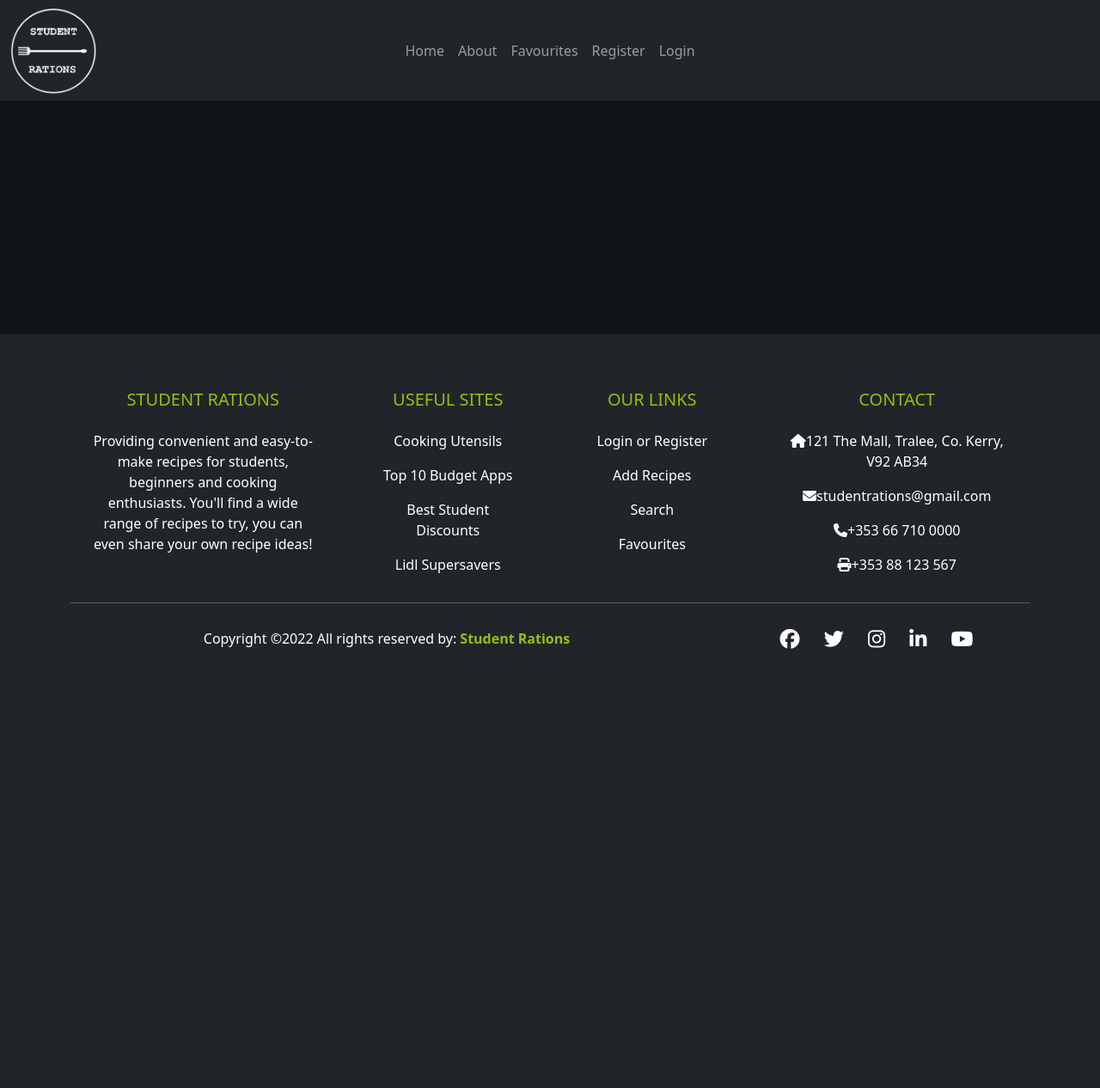
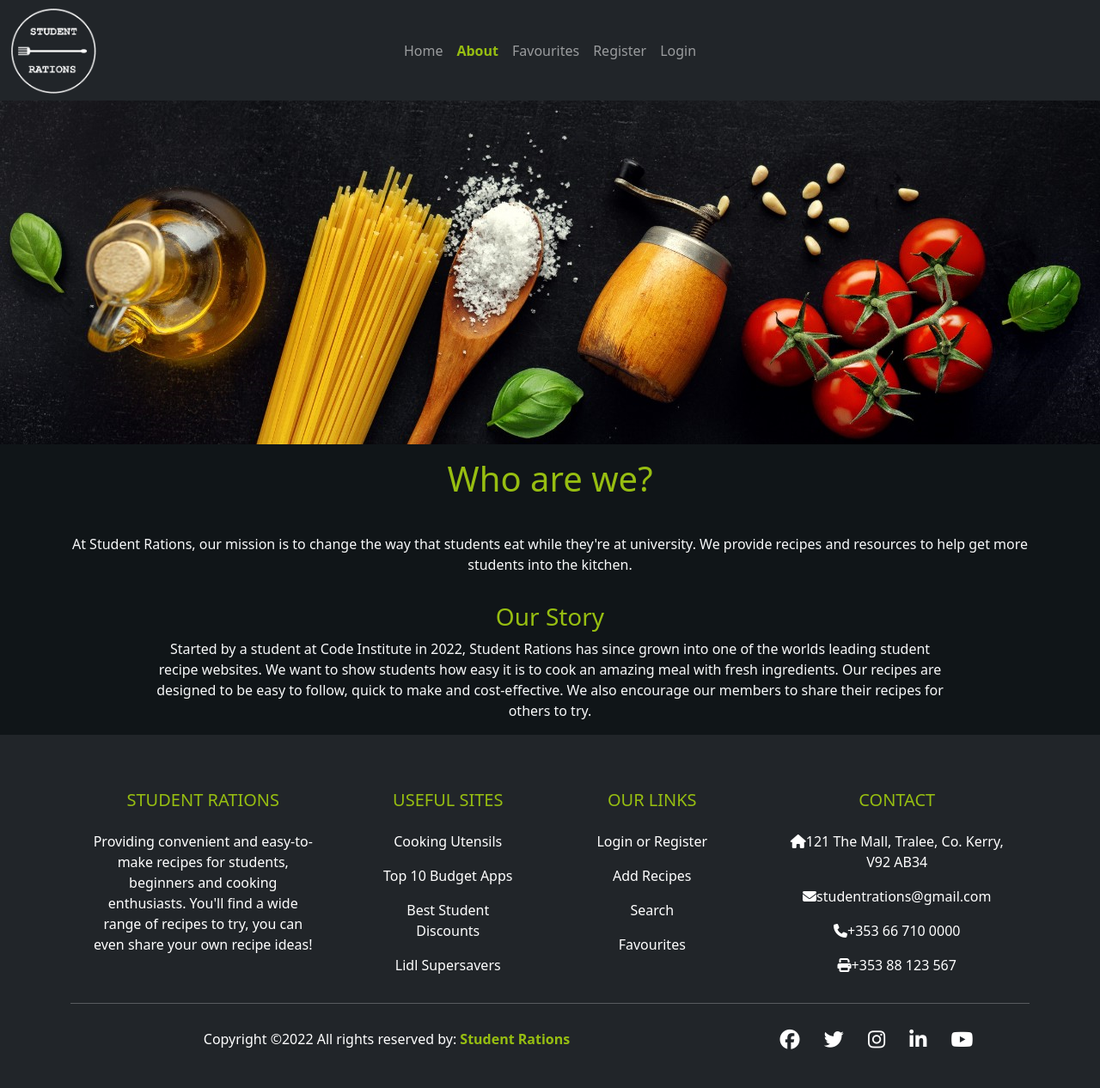
Before and after one commit to Irishbecky91/student_rations, a Django app: page /about/ in a window 1280 px wide. Shown: the whole page at 86% size. Before the commit the page ends 755 px from the top, so only its background shows below. Run offline with Django 3.2, Linux system fonts and the light colour scheme; some libraries are stand-ins or nearby versions.

```diff
--- a/recipes/admin.py
+++ b/recipes/admin.py
@@ -1,8 +1,5 @@
 """
 Admin
-"""
-"""
-This is the admin.py page
 """
 from django.contrib import admin
 from django_summernote.admin import SummernoteModelAdmin
--- a/recipes/views.py
+++ b/recipes/views.py
@@ -4,7 +4,7 @@ Views
 from django.shortcuts import render, reverse, get_object_or_404
 from django.views import generic, View
 from django.http import HttpResponseRedirect
-from .models import Recipe
+from .models import Recipe, Ingredient
 from .forms import CommentForm
 
 
@@ -38,14 +38,16 @@ class RecipeDetail(View):
         recipe = get_object_or_404(queryset, slug=slug)
         comments = recipe.comments.filter(approved=True).order_by('created_on')
         liked = False
+        ingredients = Ingredient.objects.all()
         if recipe.likes.filter(id=self.request.user.id).exists():
             liked = True
 
         return render(
             request,
-            'index.html',
+            'recipe.html',
             {
                 "recipe": recipe,
+                'ingredients': ingredients,
                 "comments": comments,
                 "commented": False,
                 "liked": liked,
--- a/static/css/style.css
+++ b/static/css/style.css
@@ -9,11 +9,16 @@ main {
     flex-grow: 1;
 }
 
-/* Header Image */
+/* Image Styling */
 .header-image {
     width: 100%;
     max-height: 400px;
     object-fit: cover;
+}
+
+#recipe-image {
+    width: 100%;
+    height: auto;
 }
 
 /* Text Styling */
--- a/templates/about.html
+++ b/templates/about.html
@@ -5,3 +5,46 @@
 {% block title %}
 <title>Student Rations - About</title>
 {% endblock %}
+
+
+<!-- Navbar Active Link -->
+{% block active_about %}
+active
+{% endblock %}
+
+
+<!-- aria-current Attribute for active nav link -->
+{% block aria_about %}
+aria-current="page" id="active-green"
+{% endblock %}
+
+
+<!-- Header Image -->
+{% block header %}
+<header>
+    {% load static %}
+    <img class="img-fluid header-image" src="{% static 'media/site_imgs/food-background.png' %}" alt="food background">
+</header>
+{% endblock %}
+
+
+<!-- Main Content -->
+{% block content %}
+<h1 class="text-center mt-3 mb-4 green-text">Who are we?</h1>
+
+<div class="container text-center text-light">
+    <div class="row">
+        <div class="col-12 mx-auto mt-3">
+            <p>At Student Rations, our mission is to change the way that students eat while they're at university. We provide recipes and
+                resources to help get more students into the kitchen.</p>
+        </div>
+        <div class="col-10 mx-auto mt-3">
+            <h3 class="green-text">Our Story</h3>
+            <p>Started by a student at Code Institute in 2022, Student Rations has since grown into one of the worlds
+                leading student recipe websites. We want to show students how easy it is to cook an amazing meal with
+                fresh ingredients. Our recipes are designed to be easy to follow, quick to make and cost-effective.
+                We also encourage our members to share their recipes for others to try.</p>
+        </div>
+    </div>
+</div>
+{% endblock %}
```
Also changed, not shown: recipes/models.py (+9 -9 lines), requirments.txt (added, +18 -0 lines), templates/index.html (+7 -5 lines), templates/recipe.html (added, +39 -0 lines), recipes/migrations/0004_auto_20220315_1308.py (added), recipes/migrations/0005_auto_20220315_1318.py (added), recipes/migrations/0006_auto_20220315_1546.py (added).
